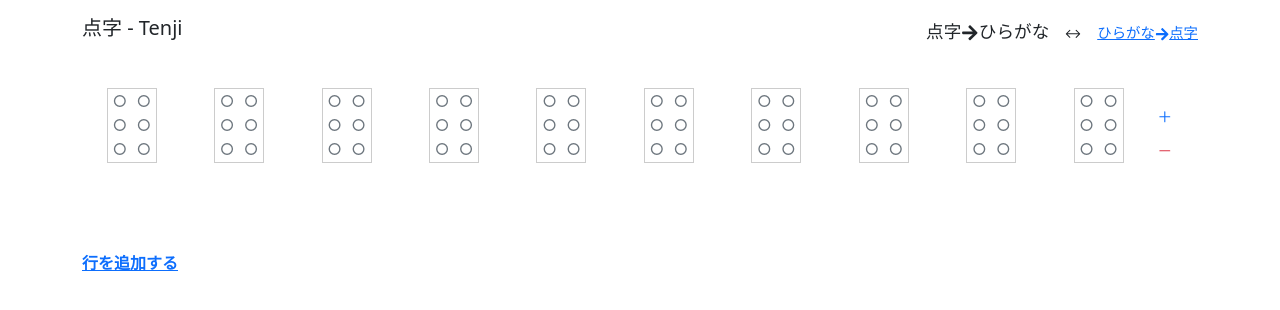
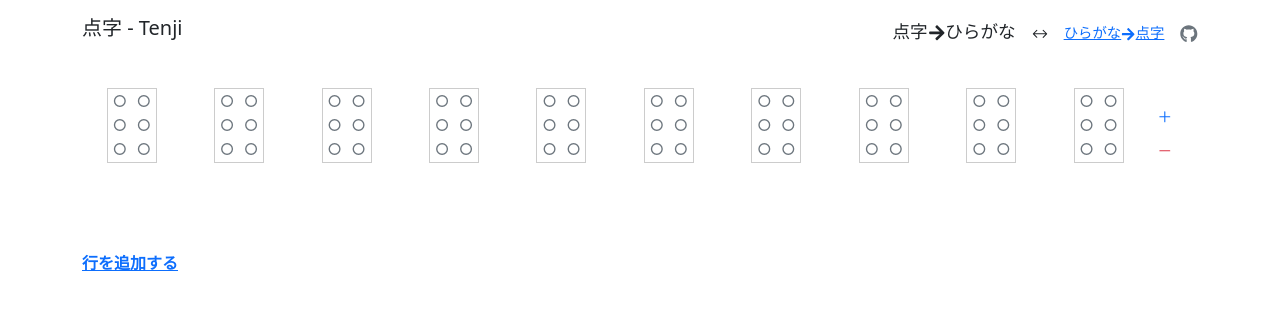
Before and after one commit to masapico/tenji, a React (Vite) app: page / in a window 1280 px wide. Shown: the top 310 px of the page. Built offline with nearby package versions, Linux system fonts and the light colour scheme.

Commit message:
タイトル微調整

```diff
--- a/src/App.tsx
+++ b/src/App.tsx
@@ -2,7 +2,7 @@ import React, { useState } from "react";
 import { Container, Row, Stack } from "react-bootstrap";
 import ModeTenji from "./components/ModeTenji";
 import ModeKana from "./components/ModeKana";
-import { FaArrowRight } from "react-icons/fa";
+import { FaArrowRight, FaGithub } from "react-icons/fa";
 import { GoArrowBoth } from "react-icons/go";
 
 const App: React.FC = () => {
@@ -46,6 +46,11 @@ const App: React.FC = () => {
               点字
             </span>
           </div>
+          <div>
+            <a href="https://github.com/masapico/tenji" target="_blank" rel="noreferrer">
+              <FaGithub className="text-secondary" style={{fontSize: "1.1rem"}}/>
+            </a>
+          </div>
         </Stack>
       </Row>
       <Row>
```
Also changed, not shown: 3 other files (tests, documents, lock files or other folders).
